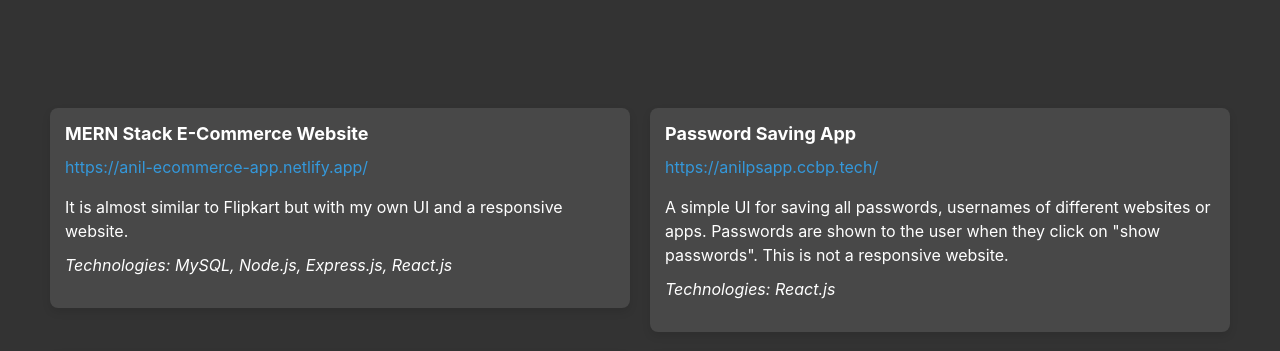
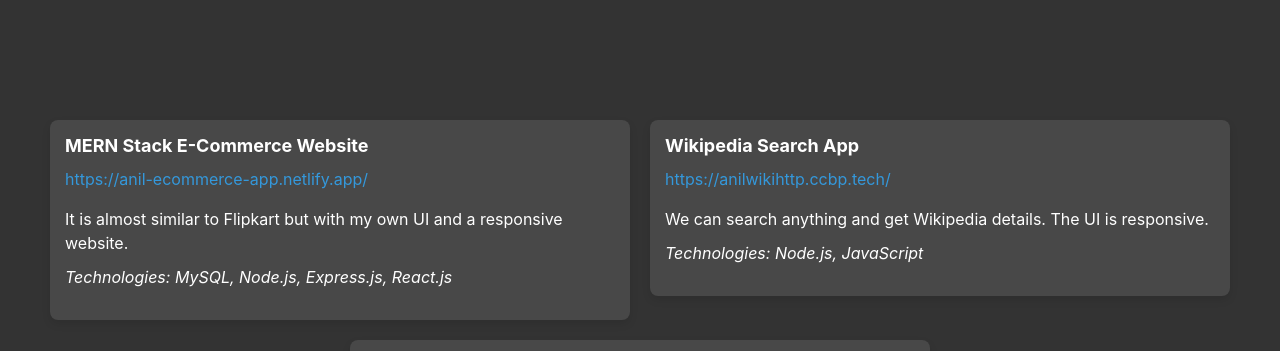
Before and after one commit to Battula-anil-app-could/my-protfolio, a React (Create React App) app: page / in a window 1280 px wide. Shown: the part 1540-1891 px from the top of the page. Built offline with nearby package versions, Linux system fonts and the light colour scheme.

Commit message:
removing one project

```diff
--- a/src/components/Projects/Projects.js
+++ b/src/components/Projects/Projects.js
@@ -8,12 +8,7 @@ const projects = [
     description: 'It is almost similar to Flipkart but with my own UI and a responsive website.',
     technologies: ['MySQL', 'Node.js', 'Express.js', 'React.js']
   },
-  {
-    name: 'Password Saving App',
-    link: 'https://anilpsapp.ccbp.tech/',
-    description: 'A simple UI for saving all passwords, usernames of different websites or apps. Passwords are shown to the user when they click on "show passwords". This is not a responsive website.',
-    technologies: ['React.js']
-  },
+
   {
     name: 'Wikipedia Search App',
     link: 'https://anilwikihttp.ccbp.tech/',
```
